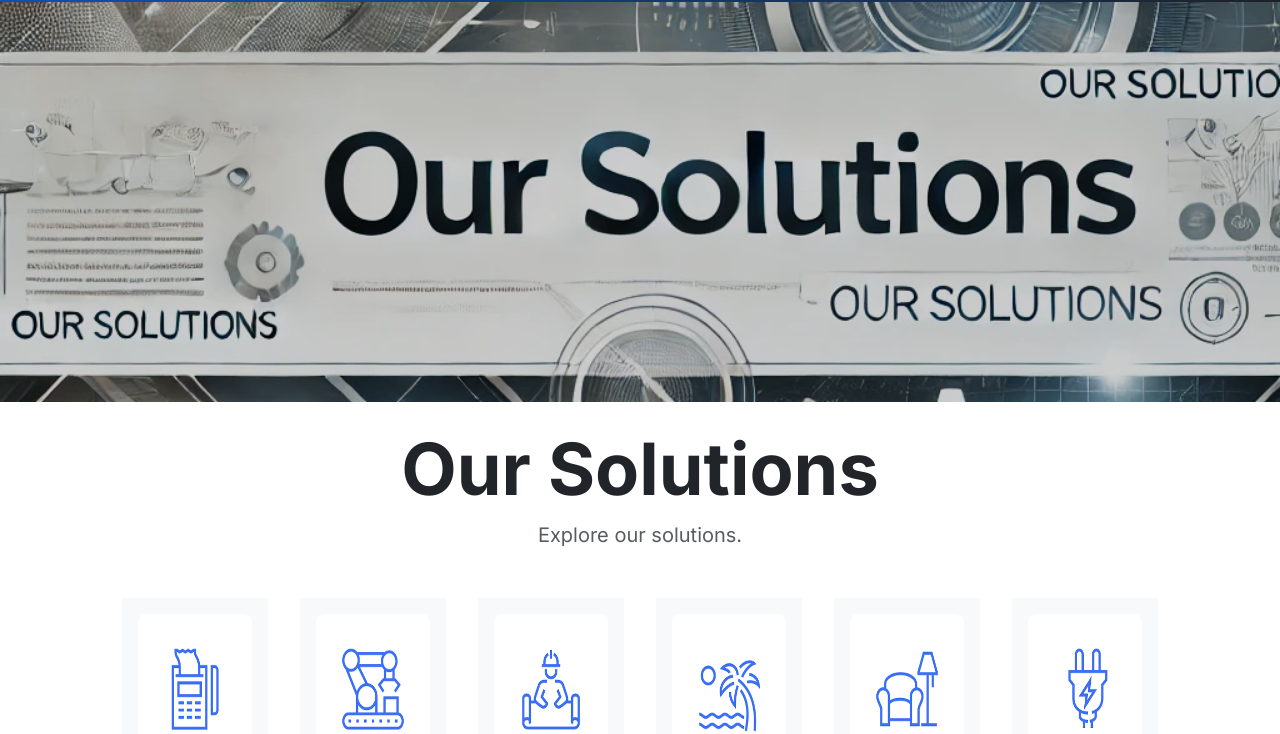
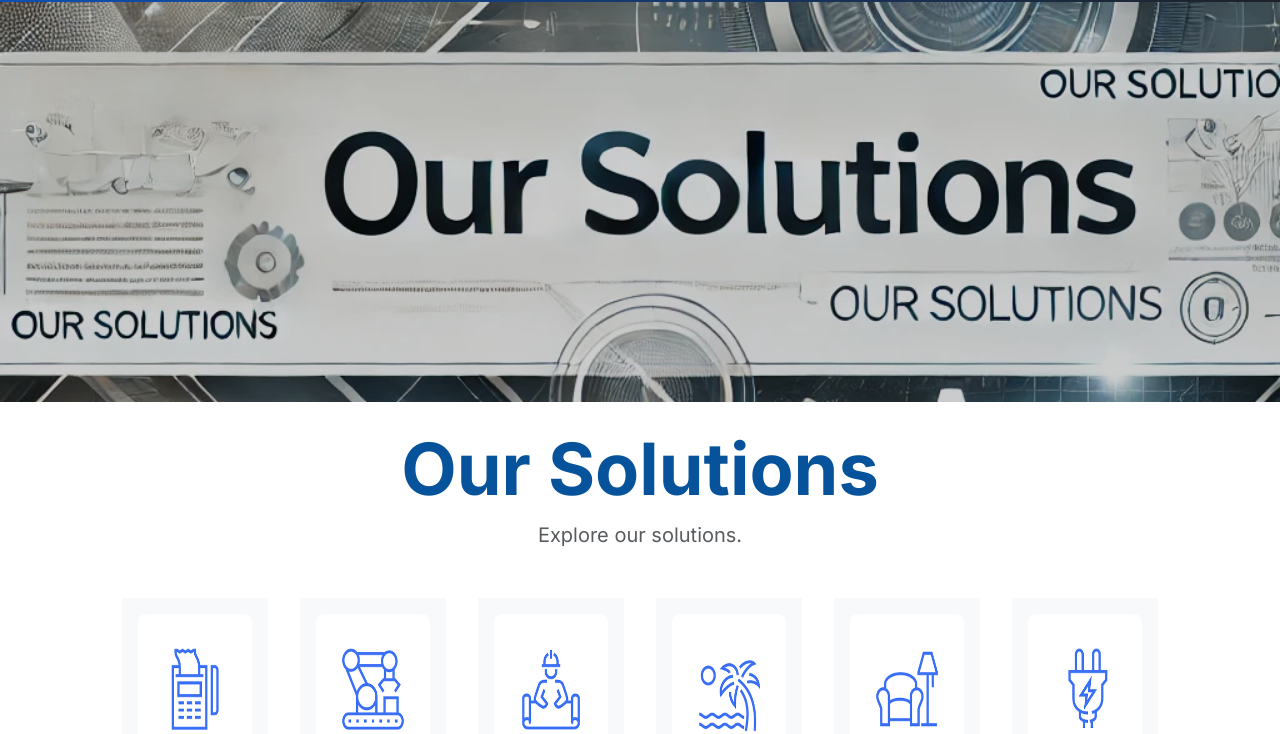
Before and after one commit to alper-dipci/CompanyWebsite, a website: page product3.html in a window 1280 px wide. Shown: the part 104-838 px from the top of the page. Drawn offline with nearby package versions, Linux system fonts and the light colour scheme; a web font is replaced by a local one.

Commit message:
title update

```diff
--- a/product3.html
+++ b/product3.html
@@ -109,7 +109,7 @@
         </div>
 
         <div class="container my-4 text-center">
-          <h1 class="display-2 fw-bold">Our Solutions</h1>
+          <h1 class="display-2 fw-bold" style="color: rgb(7, 83, 155);">Our Solutions</h1>
           <p class="text-muted fs-5">Explore our solutions.</p>
         </div>
 
```
